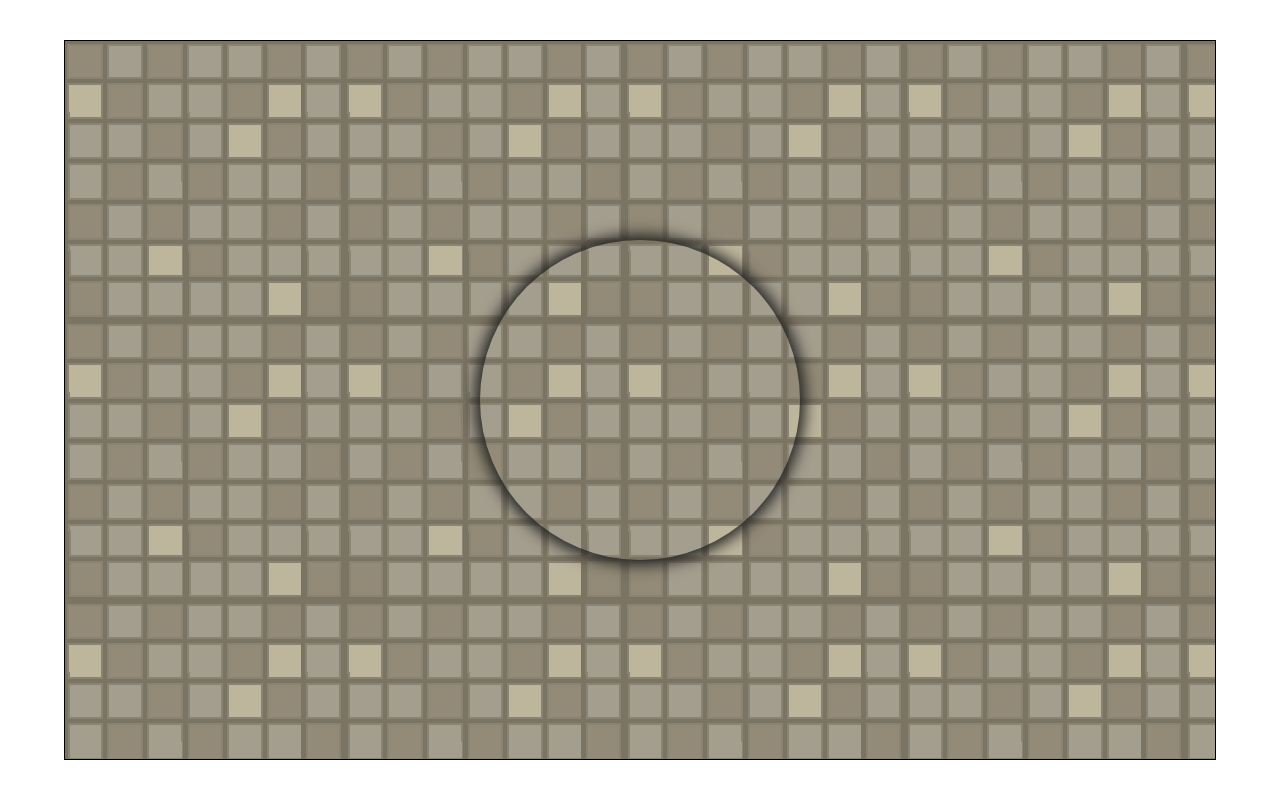
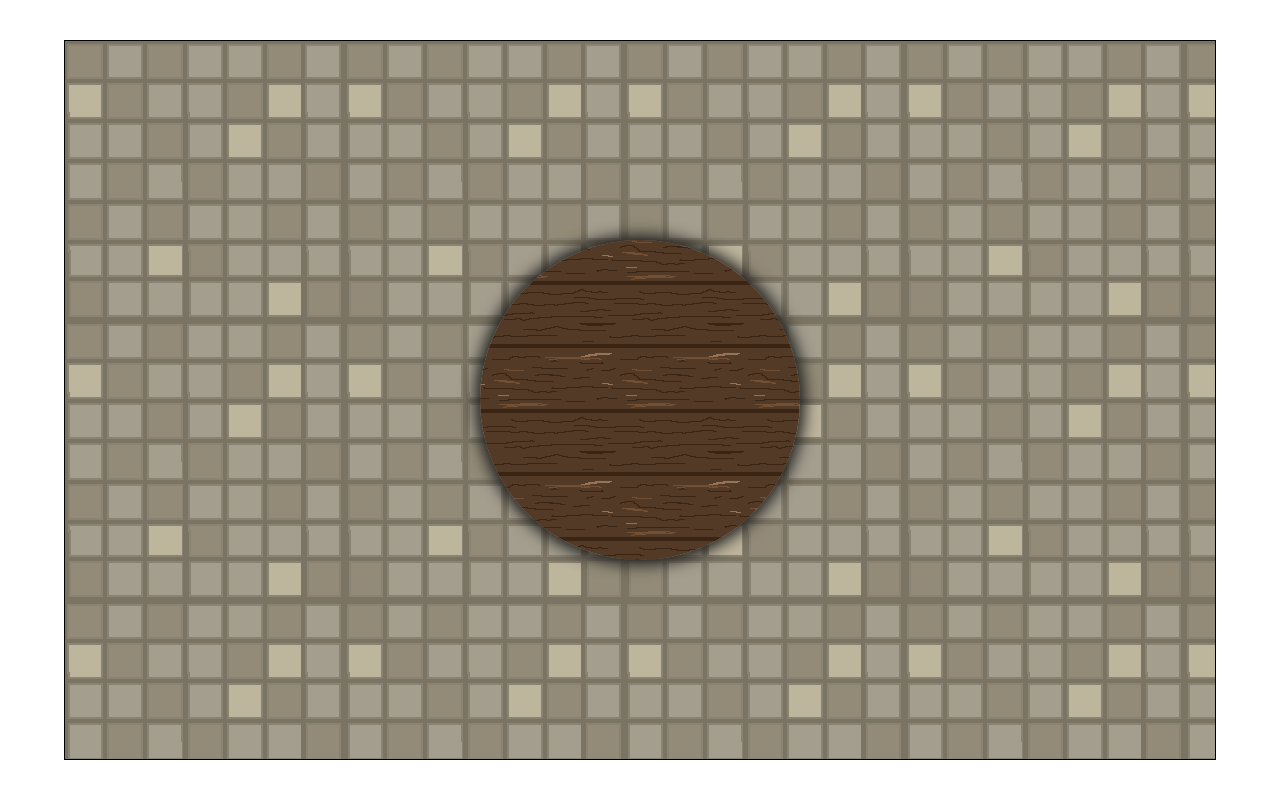
Before and after one commit to siddhant7383/PROJECT, a plain HTML site: page s.html in a window 1280 px wide. Drawn offline with Linux system fonts and the light colour scheme.

Commit message:
Update s.css

```diff
--- a/s.css
+++ b/s.css
@@ -22,7 +22,7 @@
     display: flex;
     position: relative;
     border: none;
-    background-image: url(/Textures/old\ \ Plywood.png);
+    background-image: url(WoodPlanksOld.png);
     height: 20rem;
     width: 20rem;
     border-radius: 20rem;
```
